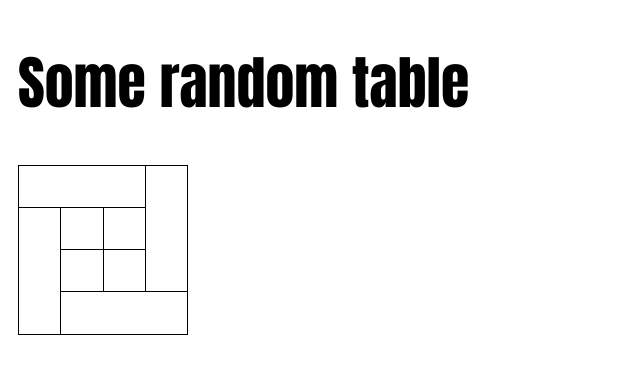
After one commit to Sepsik/V6rgurakendused, a PHP site: page /tabel.html in a window 1280 px wide. The commit adds this page. Shown: the top 374 px of the page, without its empty margins (0-640 px from the left). Run offline with PHP 8.4, Linux system fonts and the light colour scheme.

Commit message:
lisatud uus alaleht tabeliga + uus css

```diff
--- a/index.html
+++ b/index.html
@@ -10,6 +10,9 @@
 		<div id="header">
 				<ul>
 					<li><a href="kohvileht.html"> Coffees </a></li>
+				</ul>
+				<ul>
+					<li><a href="tabel.html"> RandomTable </a></li>
 				</ul>
 			</div>
 		<div id="wrapper">
--- /dev/null
+++ b/style2.css
@@ -0,0 +1,17 @@
+h1 {
+    position: relative;
+    left: 10px;
+    font-family: impact, arial;
+    font-size: 58px;
+}
+table {
+	 position: relative;
+	left: 10px;
+    border-collapse: collapse;
+    width: 170px;
+    height: 170px;
+}
+
+table, th, td {
+    border: 1px solid black;
+}
--- /dev/null
+++ b/tabel.html
@@ -0,0 +1,29 @@
+<!DOCTYPE html>
+<html>
+	<head>
+		<meta charset="UTF-8">
+		<link rel="stylesheet" href="style2.css">
+		<title> Võrgurakendused </title>
+	</head>
+	<body>
+		<h1> Some random table </h1>
+		<table>
+  			<tr>
+    			<td colspan="3">&nbsp;</td>
+    			<td rowspan="3"> &nbsp; </td>
+  			</tr>
+  			<tr>
+    			<td rowspan="3">&nbsp;</td>
+    			<td>&nbsp;</td>
+    			<td>&nbsp;</td>
+  			</tr>
+  			<tr>
+    			<td>&nbsp;</td>
+    			<td>&nbsp;</td>
+  			</tr>
+  			<tr>
+    			<td colspan="3">&nbsp;</td>
+  			</tr>
+		</table>
+	</body>
+</html>
```
Also changed, not shown: style.css (+7 -2 lines).
